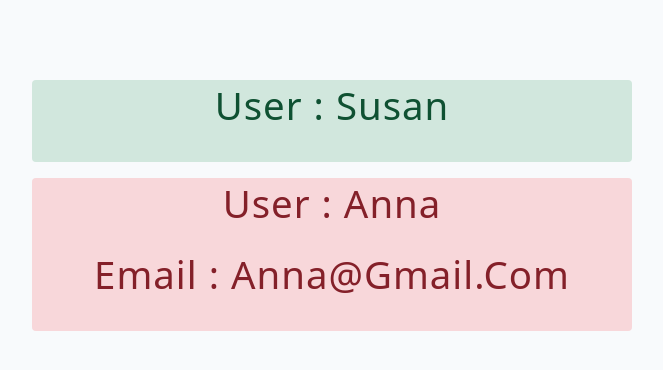
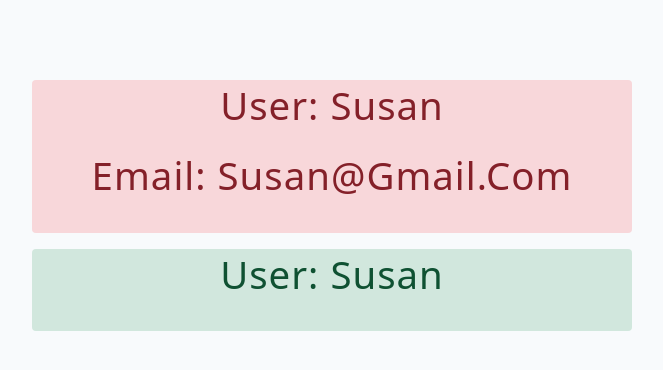
Before and after one commit to kiryhanchiiiik/react-typescript, a React (Vite) app: page / in a window 1280 px wide. Shown: the top 370 px of the page, without its empty margins (308-971 px from the left). Built offline with nearby package versions, Linux system fonts and the light colour scheme.

Commit message:
Challenge - First Solution

```diff
--- a/src/App.tsx
+++ b/src/App.tsx
@@ -1,10 +1,12 @@
-import Component from "./final/05-challenge";
-
+// import Component from "./final/05-challenge";
+import Component from "./starter/05-challenge";
 function App() {
   return (
     <main>
+      {/* <Component type="basic" name="susan" /> */}
+      {/* <Component type="advanced" name="anna" email="anna@gmail.com" /> */}
+      <Component type="advanced" name="susan" email="susan@gmail.com" />
       <Component type="basic" name="susan" />
-      <Component type="advanced" name="anna" email="anna@gmail.com" />
     </main>
   );
 }
--- a/src/starter/05-challenge/index.tsx
+++ b/src/starter/05-challenge/index.tsx
@@ -1,9 +1,21 @@
-function Component() {
+type ProfileCardProps = {
+  type: "basic" | "advanced";
+  name: string;
+  email?: string;
+};
+
+function Component(props: ProfileCardProps) {
+  const { type, name, email } = props;
+
+  const alertType = type === "basic" ? "success" : "danger";
+
+  const className = `alert alert-${alertType}`;
+
   return (
-    <div>
-      <h2>React & Typescript</h2>
-      <h2>Challenge</h2>
-    </div>
+    <article className={className}>
+      <h2>user: {name}</h2>
+      {email && <h2>email: {email}</h2>}
+    </article>
   );
 }
 export default Component;
```
